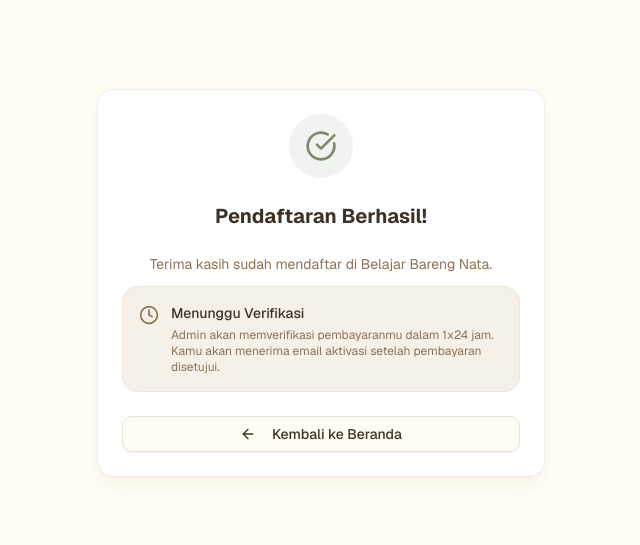
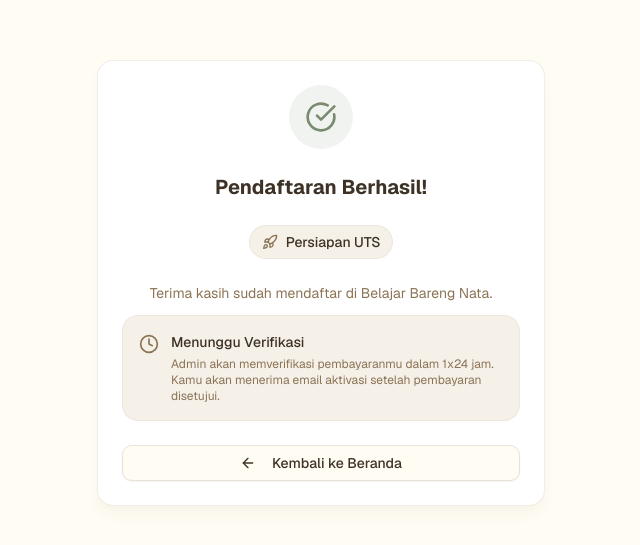
Before and after one commit to pranata-dev/bbn-website, a Next.js app: page /register/success in a window 1280 px wide. Shown: the part 117-662 px from the top of the page, without its empty margins (319-959 px from the left). Built offline with nearby package versions, Linux system fonts and the light colour scheme.

Commit message:
feat: update success page with product-type-aware messaging

```diff
--- a/src/app/register/success/page.tsx
+++ b/src/app/register/success/page.tsx
@@ -1,10 +1,20 @@
+"use client"
+
+import { Suspense } from "react"
 import Link from "next/link"
+import { useSearchParams } from "next/navigation"
 import { Card, CardContent, CardHeader, CardTitle } from "@/components/ui/card"
 import { Button } from "@/components/ui/button"
-import { CheckCircle, ArrowLeft, Clock } from "lucide-react"
+import { CheckCircle, ArrowLeft, Clock, GraduationCap, Rocket } from "lucide-react"
 import { APP_NAME } from "@/constants"
 
-export default function RegisterSuccessPage() {
+function SuccessContent() {
+    const searchParams = useSearchParams()
+    const type = searchParams.get("type")
+
+    const isRegular = type === "REGULAR"
+    const Icon = isRegular ? GraduationCap : Rocket
+
     return (
         <div className="min-h-screen bg-cream flex items-center justify-center p-4">
             <div className="w-full max-w-md text-center">
@@ -18,6 +28,14 @@ export default function RegisterSuccessPage() {
                         </CardTitle>
                     </CardHeader>
                     <CardContent className="space-y-6">
+                        {/* Product type badge */}
+                        <div className="inline-flex items-center gap-2 px-3 py-1.5 rounded-full bg-warm-beige border border-warm-gray/60">
+                            <Icon className="w-4 h-4 text-soft-brown" />
+                            <span className="text-sm font-medium text-foreground">
+                                {isRegular ? "Kelas Reguler" : "Persiapan UTS"}
+                            </span>
+                        </div>
+
                         <div className="space-y-3">
                             <p className="text-sm text-muted-foreground">
                                 Terima kasih sudah mendaftar di {APP_NAME}.
@@ -28,7 +46,10 @@ export default function RegisterSuccessPage() {
                                     <p className="text-sm font-medium text-foreground">Menunggu Verifikasi</p>
                                     <p className="text-xs text-muted-foreground mt-1">
                                         Admin akan memverifikasi pembayaranmu dalam 1x24 jam.
-                                        Kamu akan menerima email aktivasi setelah pembayaran disetujui.
+                                        {isRegular
+                                            ? " Kamu akan dihubungi via WhatsApp untuk konfirmasi jadwal."
+                                            : " Kamu akan menerima email aktivasi setelah pembayaran disetujui."
+                                        }
                                     </p>
                                 </div>
                             </div>
@@ -46,3 +67,15 @@ export default function RegisterSuccessPage() {
         </div>
     )
 }
+
+export default function RegisterSuccessPage() {
+    return (
+        <Suspense fallback={
+            <div className="min-h-screen bg-cream flex items-center justify-center">
+                <div className="animate-pulse text-muted-foreground">Memuat...</div>
+            </div>
+        }>
+            <SuccessContent />
+        </Suspense>
+    )
+}
```
